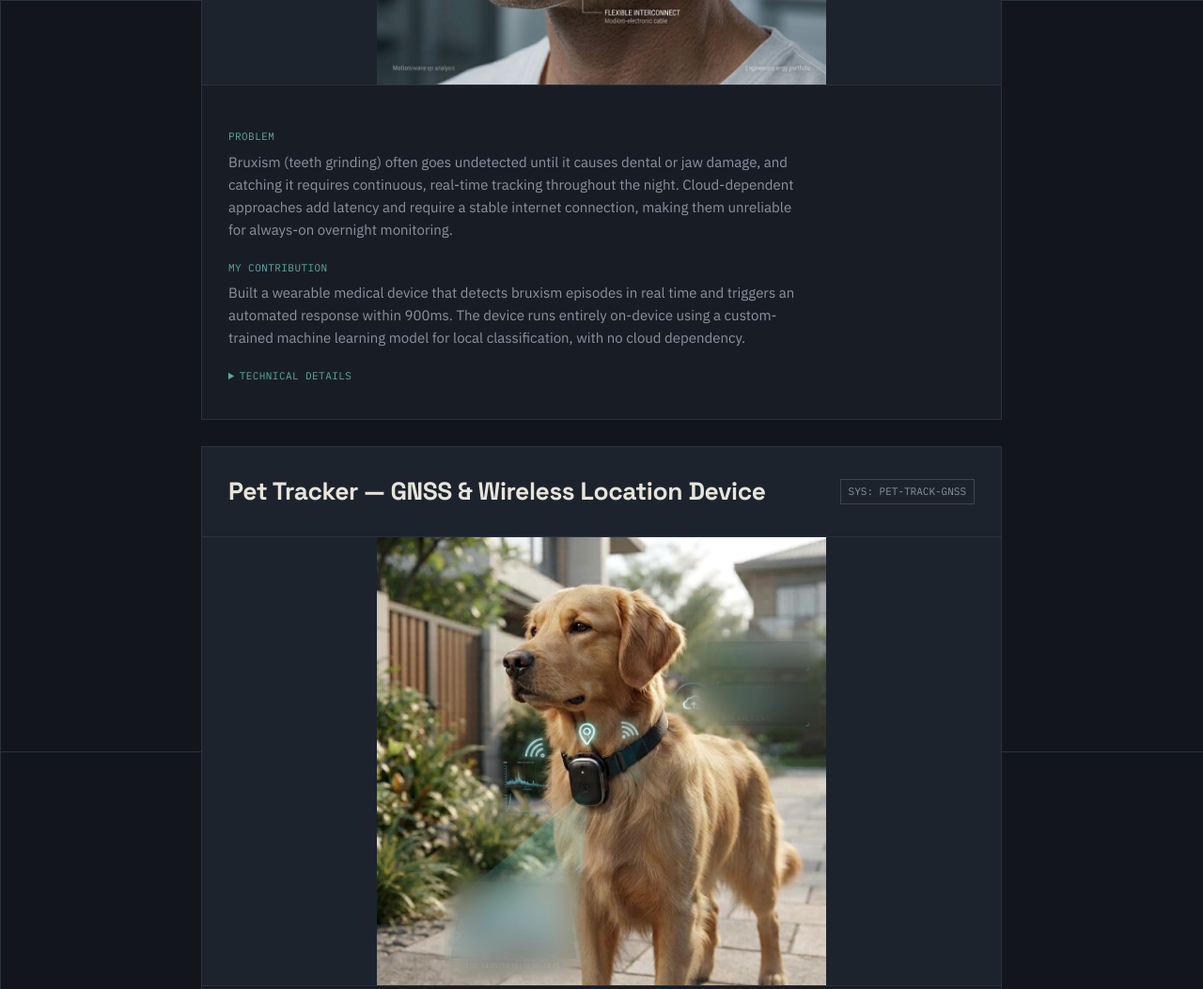
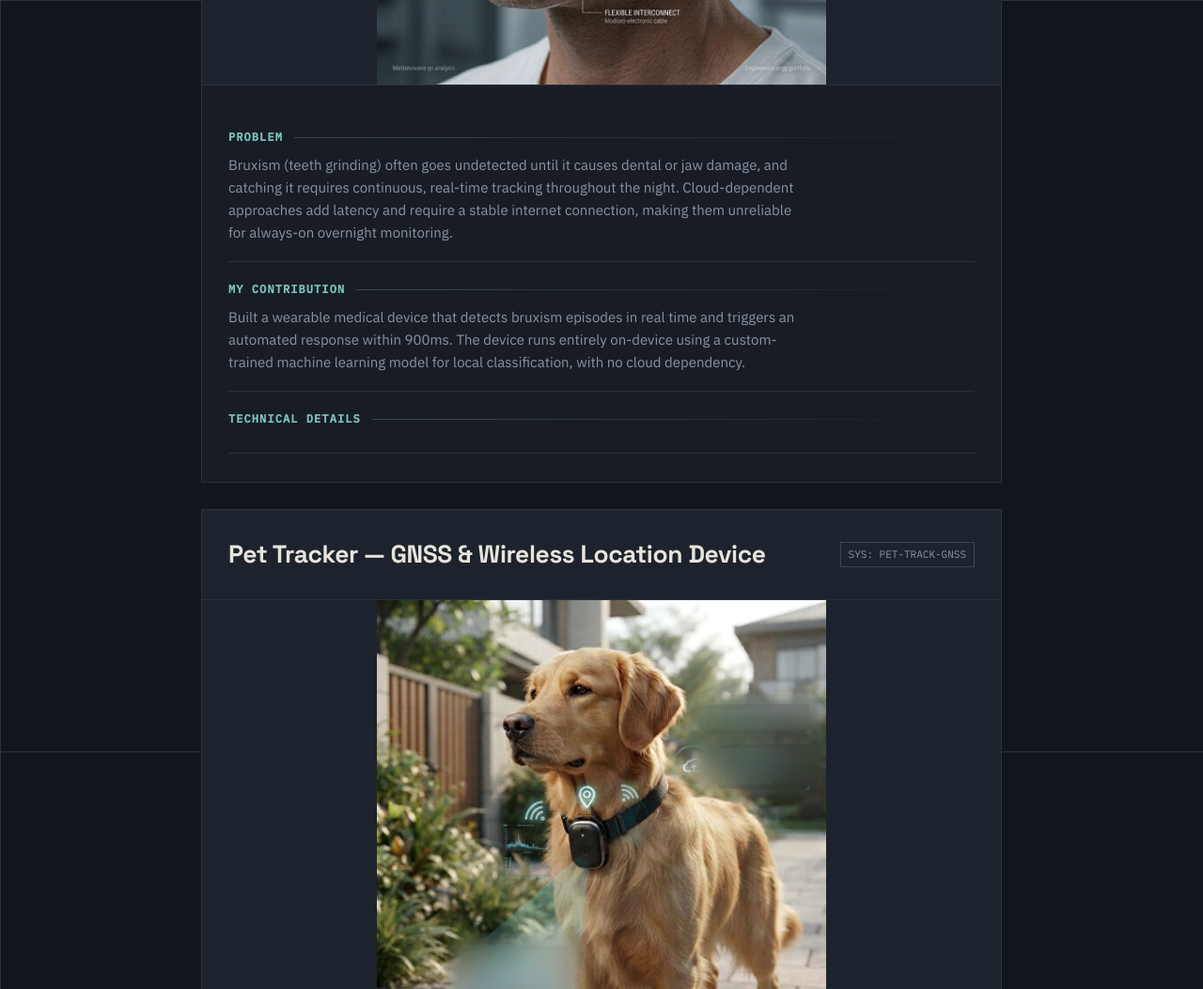
Before and after one commit to MahadNadeem7/Portfolio, a plain HTML site: page index.html in a window 1280 px wide. Shown: the part 3200-4253 px from the top of the page at 94% size. Drawn offline with Linux system fonts and the light colour scheme.

Commit message:
Improve project section label contrast

```diff
--- a/style.css
+++ b/style.css
@@ -440,3 +440,43 @@ footer {
   .project-body { padding: 22px 20px 26px; }
   .project-media { aspect-ratio: 4 / 3; }
 }
+
+
+/* ---------- Clearer project section labels ---------- */
+.project-body .field-label {
+  display: flex;
+  align-items: center;
+  gap: 12px;
+  color: var(--teal-bright);
+  font-size: 12px;
+  font-weight: 600;
+  letter-spacing: 0.09em;
+  line-height: 1.5;
+  margin-bottom: 9px;
+}
+.project-body .field-label::after {
+  content: "";
+  flex: 1;
+  height: 1px;
+  background: linear-gradient(90deg, var(--border-strong), transparent);
+}
+.project-body > .field:not(.technical-details) {
+  padding-bottom: 18px;
+  border-bottom: 1px solid var(--border);
+}
+.technical-details > summary {
+  width: 100%;
+  color: var(--copper-bright);
+  font-size: 12px;
+  font-weight: 600;
+}
+.technical-details[open] > summary {
+  margin-bottom: 10px;
+}
+
+.technical-details > summary {
+  display: list-item;
+  border-bottom: 1px solid var(--border);
+  padding-bottom: 8px;
+}
+.technical-details > summary::after { display: none; }
```
